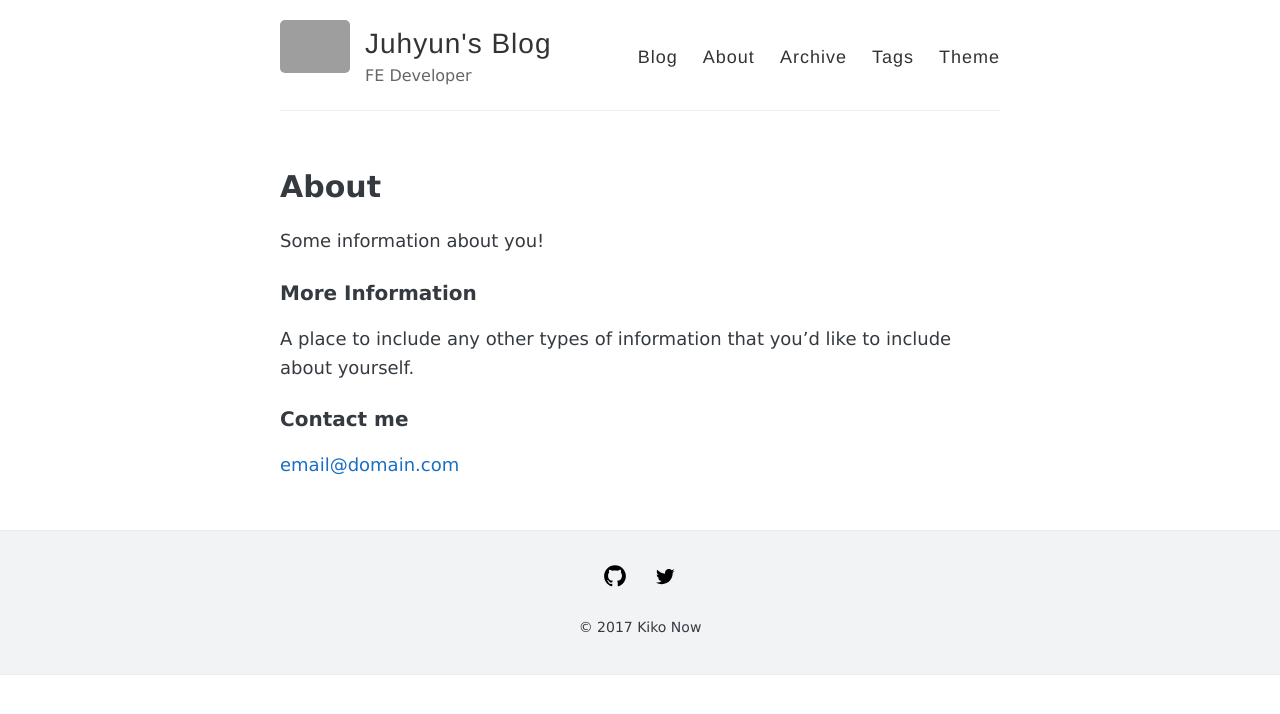
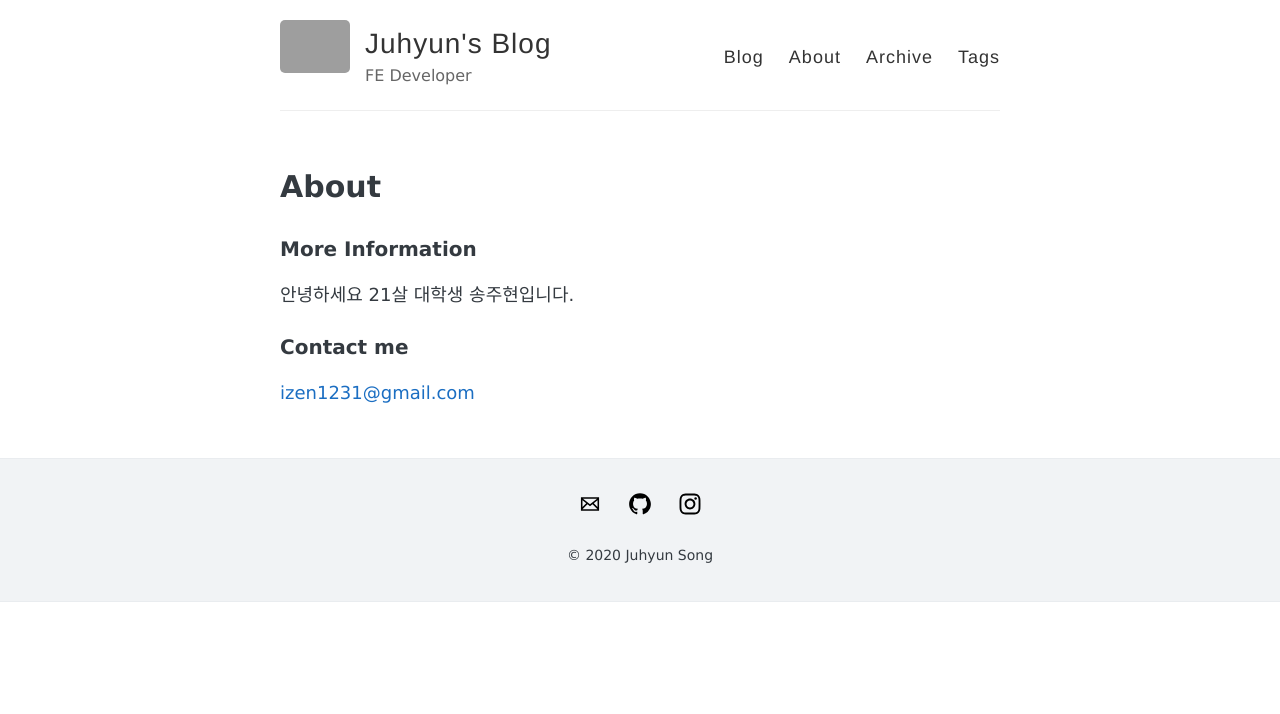
Before and after one commit to izen1231/izen1231.github.io, a Jekyll site: the page built from about.md, in a window 1280 px wide. Shown: the top 714 px of the page. Built offline with Jekyll 4.4.1, drawn with Linux system fonts in a browser that asks for light colours; grey boxes are pictures that could not be loaded.

Commit message:
layout add

```diff
--- a/_config.yml
+++ b/_config.yml
@@ -28,8 +28,8 @@ navigation:
     url: /archive
   - name: Tags
     url: /tags
-  - name: Theme
-    url: https://github.com/AWEEKJ/kiko-now
+  # - name: Theme
+  #   url: https://github.com/AWEEKJ/kiko-now
 
 # Pagination
 paginate: 5
@@ -38,22 +38,22 @@ paginate: 5
 footer-links:
   behance: # https://www.behance.net/<username>
   dribbble:
-  email:
+  email: izen1231@gmail.com
   facebook:
   flickr:
-  github: AWEEKJ/kiko-now
+  github: izen1231
   googleplus: # anything in your profile username that comes after plus.google.com/
-  instagram:
+  instagram: _pongpongsong
   linkedin:
   pinterest:
   rss: # just type anything here for a working RSS icon
   stackoverflow: # your stackoverflow profile, e.g. "users/50476/bart-kiers"
   tumblr: # https://<username>.tumblr.com
-  twitter: jekyllrb
+  twitter:
   youtube: # channel/<your_long_string> or user/<user-name>
 
 # Text under the icons in footer
-footer-text: © 2017 Kiko Now
+footer-text: © 2020 Juhyun Song
 
 # Enter your Disqus shortname (not your username) to enable commenting on posts
 # You can find your shortname on the Settings page of your Disqus account
--- a/about.md
+++ b/about.md
@@ -4,12 +4,10 @@ title: About
 permalink: /about/
 ---
 
-Some information about you!
-
 ### More Information
 
-A place to include any other types of information that you'd like to include about yourself.
+안녕하세요 21살 대학생 송주현입니다.
 
 ### Contact me
 
-[email@domain.com](mailto:email@domain.com)
+[izen1231@gmail.com](mailto:izen1231@gmail.com)
```
Also changed, not shown: 1 other file.
